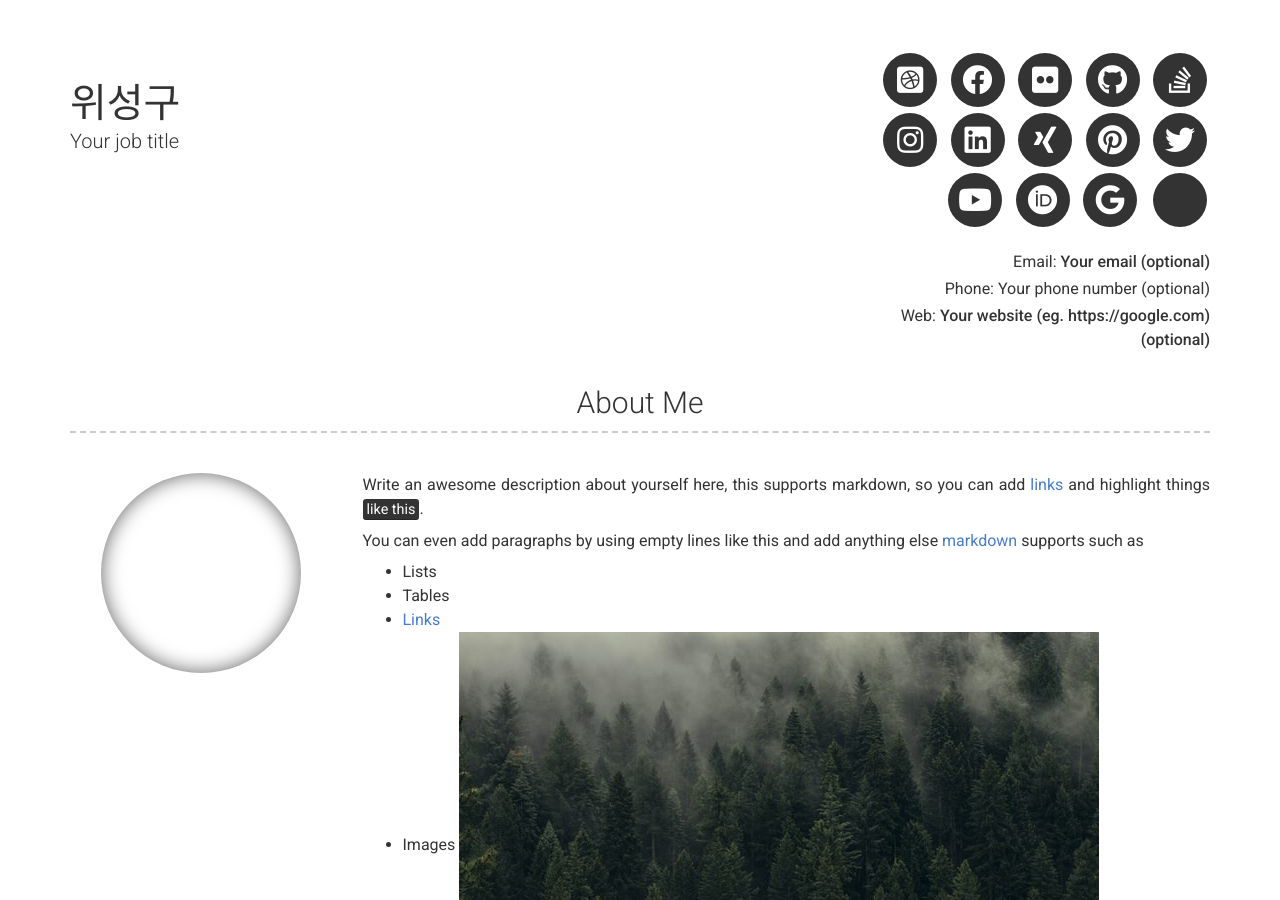
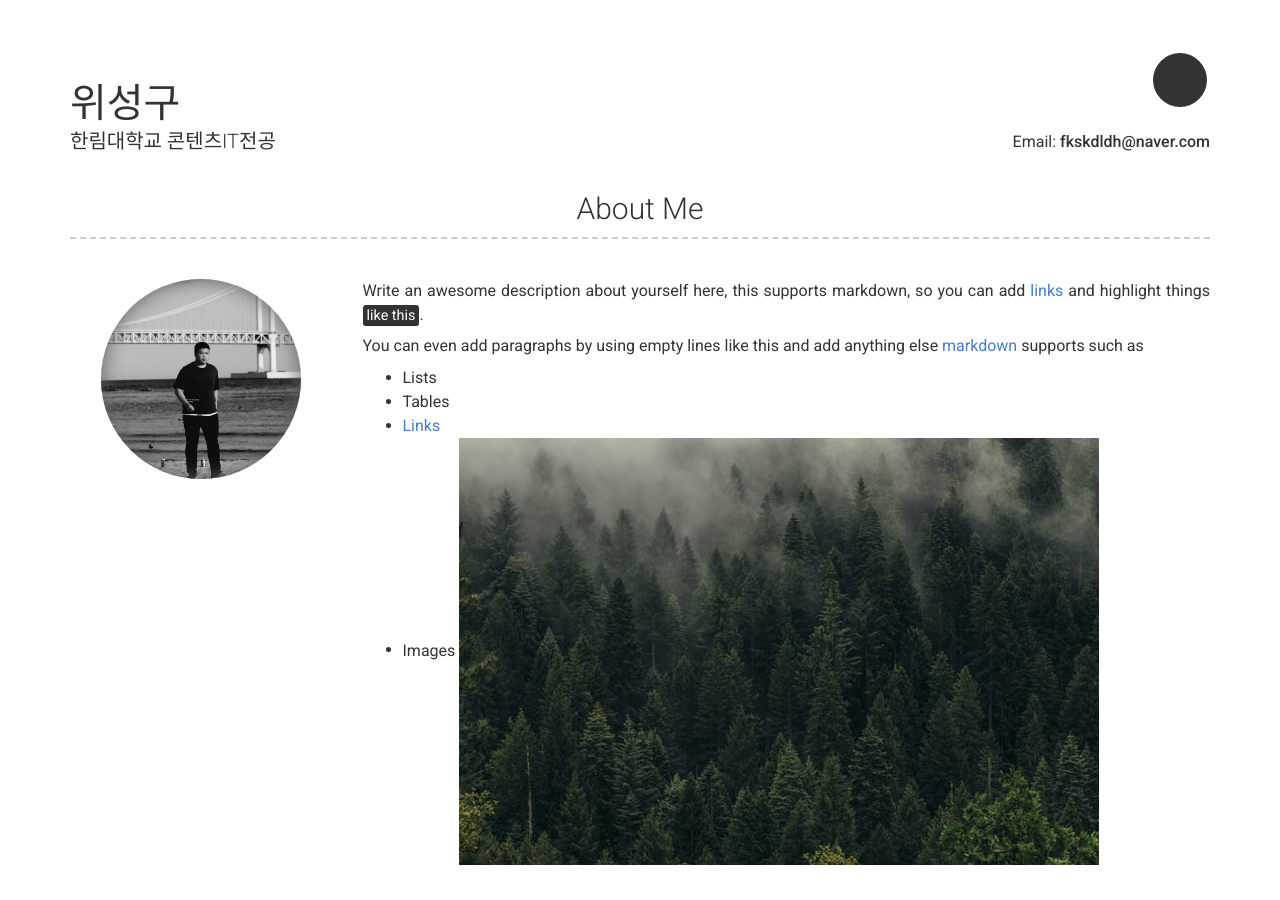
Before and after one commit to sproogen/modern-resume-theme, a Jekyll site: the page built from index.md, in a window 1280 px wide and 900 px high. Built offline with Jekyll 4.4.1, drawn with Linux system fonts in a browser that asks for light colours; nearby versions of some CDN libraries; some of the changed text lies outside the part shown.

Commit message:
1st commit

```diff
--- a/_config.yml
+++ b/_config.yml
@@ -7,31 +7,14 @@ version: 2
 
 # Personal info
 name: 위성구
-title: Your job title
-email: Your email (optional)
+title: 한림대학교 콘텐츠IT전공
+email: fkskdldh@naver.com
 # email_title: Email (Email title override)
-phone: Your phone number (optional)
-# phone_title: Phone (Phone title override)
-website: Your website (eg. https://google.com)(optional)
-# website_title: Web (Website title override)
+
 
 # Dark Mode (true/false/never)
 darkmode: false
 
-# Social links
-twitter_username: jekyllrb
-github_username:  jekyll
-stackoverflow_username: "00000001"
-dribbble_username: jekyll
-facebook_username: jekyll
-flickr_username: jekyll
-instagram_username: jekyll
-linkedin_username: jekyll
-xing_username: jekyll
-pinterest_username: jekyll
-youtube_username: jekyll
-orcid_username: 0000-0000-0000-0000
-googlescholar_username: D847cGsAAAAJ
 
 # Additional icon links
 additional_links:
--- a/_includes/about.html
+++ b/_includes/about.html
@@ -4,7 +4,7 @@
   <div class="row clearfix">
     {%- if site.about_profile_image -%}
       <div class="col-xs-12 col-sm-4 col-md-3 no-print">
-        <span class="profile-img" style="background-image: url({{ site.about_profile_image | relative_url }})"></span>
+        <span class="profile-img" style="background-image: url(/images/wepicture.jpg)"></span>
       </div>
     {%- endif -%}
     <div class="{{ 'col-xs-12 ' }}{%- if site.about_profile_image -%}col-sm-8 col-md-9 col-print-12{%- endif -%}">
```
Also changed, not shown: images/wepicture.jpg (added).
